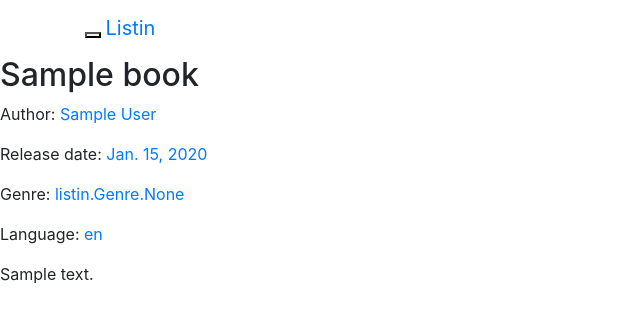
After one commit to popkovaleks/listin, a Django app: page /listin/1 in a window 1280 px wide. The commit adds this page. Shown: the top 323 px of the page, without its empty margins (0-640 px from the left). Run offline with Django 3.2, Linux system fonts and the light colour scheme; tables that the repository leaves empty hold one stand-in row (values such as "Sample post"); some libraries are stand-ins or nearby versions.

Commit message:
update models and templates

```diff
--- a/list/listin/models.py
+++ b/list/listin/models.py
@@ -4,10 +4,10 @@ from django.db.models.deletion import SET_DEFAULT, SET_NULL
 class Book(models.Model):
     name = models.CharField(max_length=200)
     author = models.ForeignKey('Author', on_delete=SET_DEFAULT, default='')
-    release_date = models.DateField()
-    genre = models.ManyToManyField("Genre")
-    language = models.CharField(max_length=200)
-    description = models.TextField()
+    release_date = models.DateField(blank=True, null=True)
+    genre = models.ManyToManyField("Genre", blank=True)
+    language = models.CharField(max_length=200, blank=True, null=True)
+    description = models.TextField(blank=True, null=True)
 
     def __str__(self):
         return self.name
@@ -15,8 +15,8 @@ class Book(models.Model):
 class Author(models.Model):
     first_name = models.CharField(max_length=200)
     last_name = models.CharField(max_length=200)
-    date_of_birth = models.DateField()
-    date_of_death = models.DateField()
+    date_of_birth = models.DateField(blank=True, null=True)
+    date_of_death = models.DateField(blank=True, null=True)
 
     def __str__(self):
         return "{} {}".format(self.first_name, self.last_name)
--- /dev/null
+++ b/list/listin/templates/listin/base.html
@@ -0,0 +1,32 @@
+<!DOCTYPE html>
+<html>
+    <head>
+        <meta charset="utf-8">
+        <link rel="stylesheet" href="https://stackpath.bootstrapcdn.com/bootstrap/4.1.3/css/bootstrap.min.css" integrity="sha384-MCw98/SFnGE8fJT3GXwEOngsV7Zt27NXFoaoApmYm81iuXoPkFOJwJ8ERdknLPMO" crossorigin="anonymous">
+        <script src="https://stackpath.bootstrapcdn.com/bootstrap/4.1.3/js/bootstrap.min.js" integrity="sha384-ChfqqxuZUCnJSK3+MXmPNIyE6ZbWh2IMqE241rYiqJxyMiZ6OW/JmZQ5stwEULTy" crossorigin="anonymous"></script>
+    </head>
+    <body>
+        <header>
+            <nav class="navbar navbar-default">
+                <div class="container">
+                    <div class="navbar-header">
+                        <button type="button" class="navbar-toggle collapsed" data_toggle="collapse" data-target="#bs-example-navbar-collapse-1" aria-expanded="false">
+                            <span class="sr-only">Toggle navigation</span>
+                            <span class="icon-bar"></span>
+                            <span class="icon-bar"></span>
+                            <span class="icon-bar"></span>
+                        </button>
+                        <a class="navbar-brand" href="{% url 'listin:index' %}">Listin</a>
+                    </div>
+                    <div class="collapse navbar-collapse" id="bs-example-navbar-collapse-1">
+                        <ul class="nav navbar-nav">
+                            <li><a href="{% url 'listin:index' %}">Home</a></li>
+
+                        </ul>
+                    </div>
+                </div>
+            </nav>
+        </header>
+        {% block content %} {% endblock %}
+    </body>
+</html>
--- /dev/null
+++ b/list/listin/templates/listin/book_detail.html
@@ -0,0 +1,10 @@
+{% extends "listin/base.html" %}
+
+{% block content %}
+    <h2>{{book.name}} </h2>
+    <p>Author:<a href="#"> {{book.author}}</a></p>
+    <p>Release date:<a href="#"> {{book.release_date}}</a></p>
+    <p>Genre: <a href="#">{{book.genre}}</a></p>
+    <p>Language: <a href="#"> {{book.language}} </a></p>
+    <p>{{book.description}}</p>
+{% endblock %}
--- a/list/listin/templates/listin/index.html
+++ b/list/listin/templates/listin/index.html
@@ -1,4 +1,5 @@
-<body>
+{% extends "listin/base.html" %}
+{% block content %}
     {% if books %}
         <ul>
             {% for book in books %}
@@ -6,4 +7,4 @@
             {% endfor %}
         </ul>
     {% endif %}
-</body>
+{% endblock %}
```
